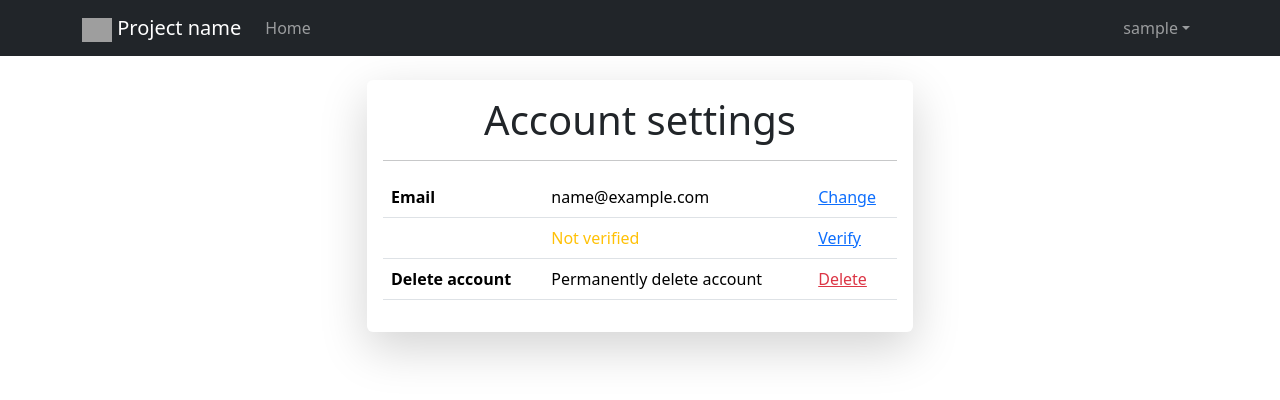
After one commit to johnnynenha/django-start-project-template, a Django app: page /profile/settings/ in a window 1280 px wide. The commit adds this page. Shown: the top 400 px of the page. Run offline with Django 5.2, Linux system fonts and the light colour scheme; the visitor is signed in with stand-in values (Sample User, id 1); some libraries are stand-ins or nearby versions; grey boxes are pictures that could not be loaded.

Commit message:
A_users profile settings

```diff
--- /dev/null
+++ b/a_users/templates/a_users/profile_settings.html
@@ -0,0 +1,41 @@
+{% extends "layouts/box.html" %}
+
+{% load i18n %}
+
+{% block content %}
+    <h1 class="text-center">{% trans "Account settings" %}</h1>
+    <hr>
+    <div class="table-responsive">
+        <table class="table">
+            <tbody>
+                <tr>
+                    <th scope="row">Email</th>
+                    <td>{{ user.email }}</td>
+                    <td>
+                        <a href="#" class="link">Change</a>
+                    </td>
+                </tr>
+                <tr>
+                    <th scope="row"></th>
+                    <td>
+                        {% if user.emailaddress_set.first.verified %}
+                            <span class="text-success">Verified</span>
+                        {% else %}
+                            <span class="text-warning">Not verified</span>
+                        {% endif %}
+                    </td>
+                    <td>
+                        {% if not user.emailaddress_set.first.verified %}<a href="#" class="link">Verify</a>{% endif %}
+                    </td>
+                </tr>
+                <tr>
+                    <th scope="row">Delete account</th>
+                    <td>Permanently delete account</td>
+                    <td>
+                        <a href="#" class="link-danger">Delete</a>
+                    </td>
+                </tr>
+            </tbody>
+        </table>
+    </div>
+{% endblock content %}
--- /dev/null
+++ b/a_users/urls.py
@@ -0,0 +1,8 @@
+from django.urls import path
+
+from .views import profile_settings
+
+
+urlpatterns = [
+    path("settings/", profile_settings, name="profile-settings"),
+]
--- a/a_users/views.py
+++ b/a_users/views.py
@@ -1,3 +1,7 @@
 from django.shortcuts import render
+from django.contrib.auth.decorators import login_required
 
-# Create your views here.
+
+@login_required
+def profile_settings(request):
+    return render(request, "a_users/profile_settings.html")
--- a/conf/urls.py
+++ b/conf/urls.py
@@ -7,6 +7,7 @@ from django.conf import settings
 urlpatterns = [
     path("", include("a_home.urls")),
     path("accounts/", include("allauth.urls")),
+    path("profile/", include("a_users.urls")),
     path("admin/", admin.site.urls),
 ] + debug_toolbar_urls()
 
--- a/templates/includes/navbar.html
+++ b/templates/includes/navbar.html
@@ -31,6 +31,9 @@
                            aria-expanded="false">{{ user.username }}</a>
                         <ul class="dropdown-menu dropdown-menu-end">
                             <li>
+                                <a class="dropdown-item" href="{% url "profile-settings" %}">{% trans "Settings" %}</a>
+                            </li>
+                            <li>
                                 <hr class="dropdown-divider">
                             </li>
                             <li>
```
